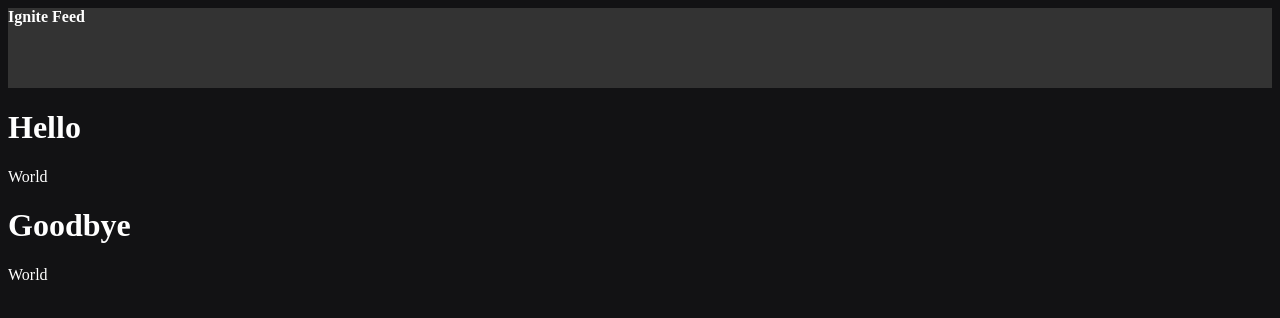
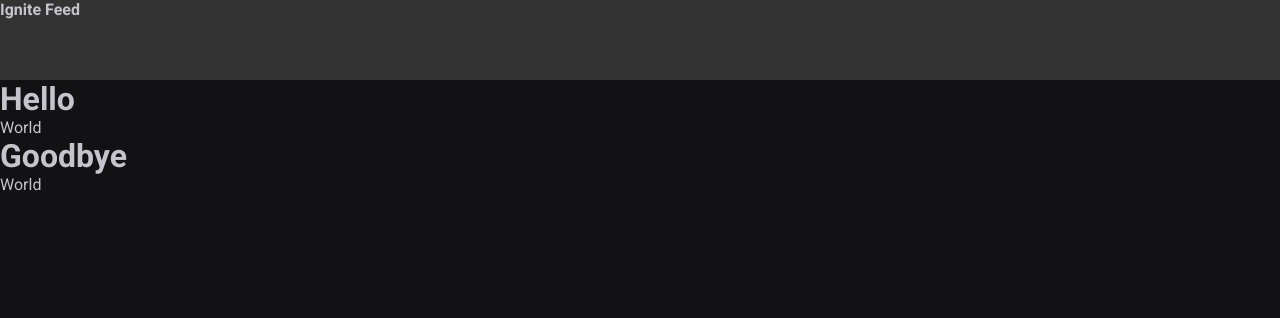
Before and after one commit to thayllachristineo/learning-react, a React (Vite) app in the folder l1-fundamentals/: page / in a window 1280 px wide. Shown: the top 318 px of the page. Built offline with nearby package versions, Linux system fonts and the light colour scheme.

Commit message:
[class-02]: create CSS global

```diff
--- a/l1-fundamentals/index.html
+++ b/l1-fundamentals/index.html
@@ -2,8 +2,18 @@
 <html lang="en">
   <head>
     <meta charset="UTF-8" />
+
+    <link rel="preconnect" href="https://fonts.googleapis.com" />
+    <link rel="preconnect" href="https://fonts.gstatic.com" crossorigin />
+
     <link rel="icon" type="image/svg+xml" href="/vite.svg" />
     <meta name="viewport" content="width=device-width, initial-scale=1.0" />
+
+    <link
+      href="https://fonts.googleapis.com/css2?family=Roboto:wght@100..900&family=Rubik:wght@400;700&display=swap"
+      rel="stylesheet"
+    />
+
     <title>Ignite Feed</title>
   </head>
   <body>
--- a/l1-fundamentals/src/App.jsx
+++ b/l1-fundamentals/src/App.jsx
@@ -1,7 +1,7 @@
 import { Header } from './components/Header/Header';
 import { Post } from './Post';
 
-import './styles.css';
+import './global.css';
 
 function App() {
   return (
--- /dev/null
+++ b/l1-fundamentals/src/global.css
@@ -0,0 +1,33 @@
+:root {
+  --white: #fff;
+  --gray-100: #e1e1e6;
+  --gray-300: #c4c4cc;
+  --gray-400: #8d8d99;
+  --gray-600: #323238;
+  --gray-700: #29292e;
+  --gray-800: #202024;
+  --gray-900: #121214;
+
+  --green-500: #00875f;
+}
+
+* {
+  box-sizing: border-box;
+  margin: 0;
+  padding: 0;
+}
+
+body {
+  background-color: var(--gray-900);
+  color: var(--gray-300);
+  -webkit-font-smoothing: antialiased;
+}
+
+body,
+input,
+textarea,
+button {
+  font-family: 'Roboto', sans-serif;
+  font-weight: 400;
+  font-size: 1rem;
+}
--- a/l1-fundamentals/src/styles.css
+++ /dev/null
@@ -1,4 +0,0 @@
-body {
-  background-color: #121214;
-  color: #fff;
-}
```
